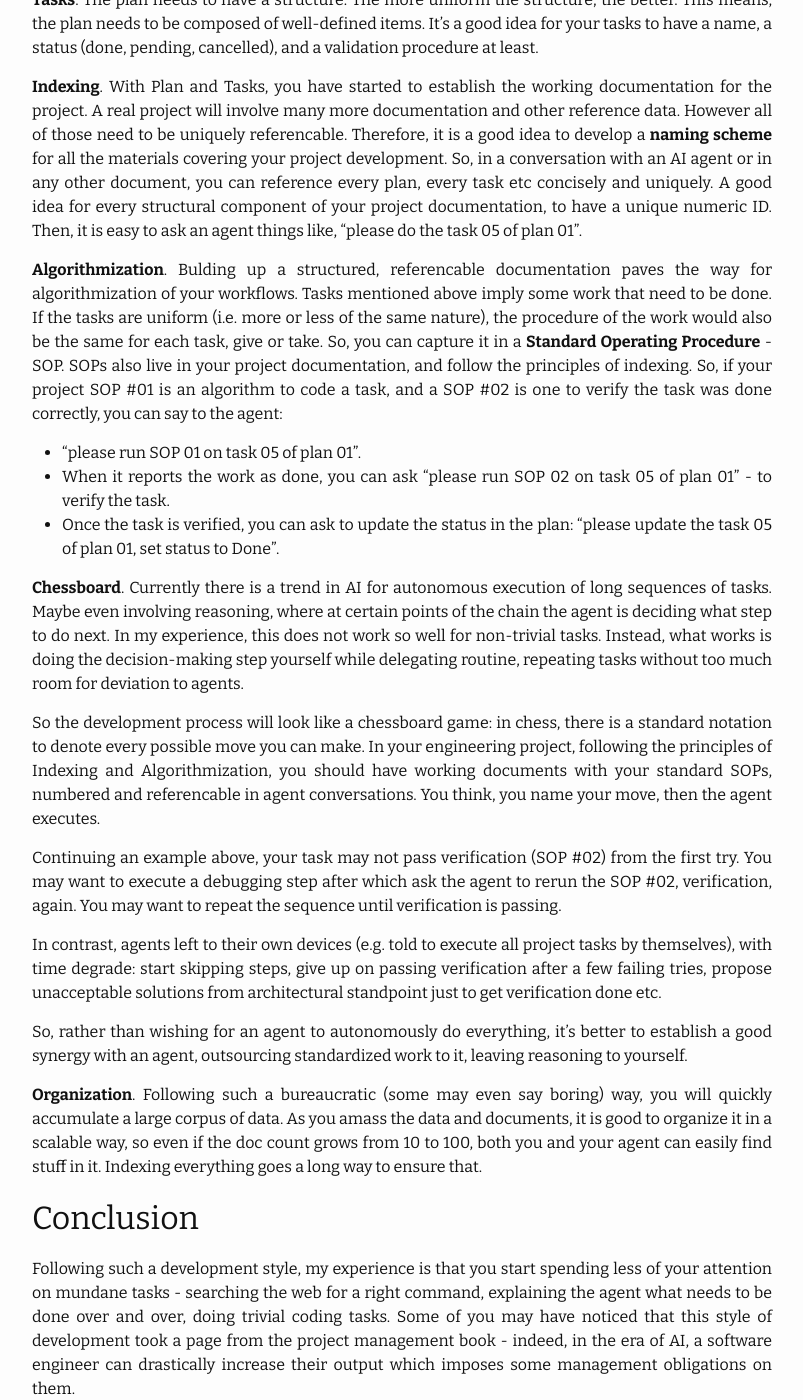
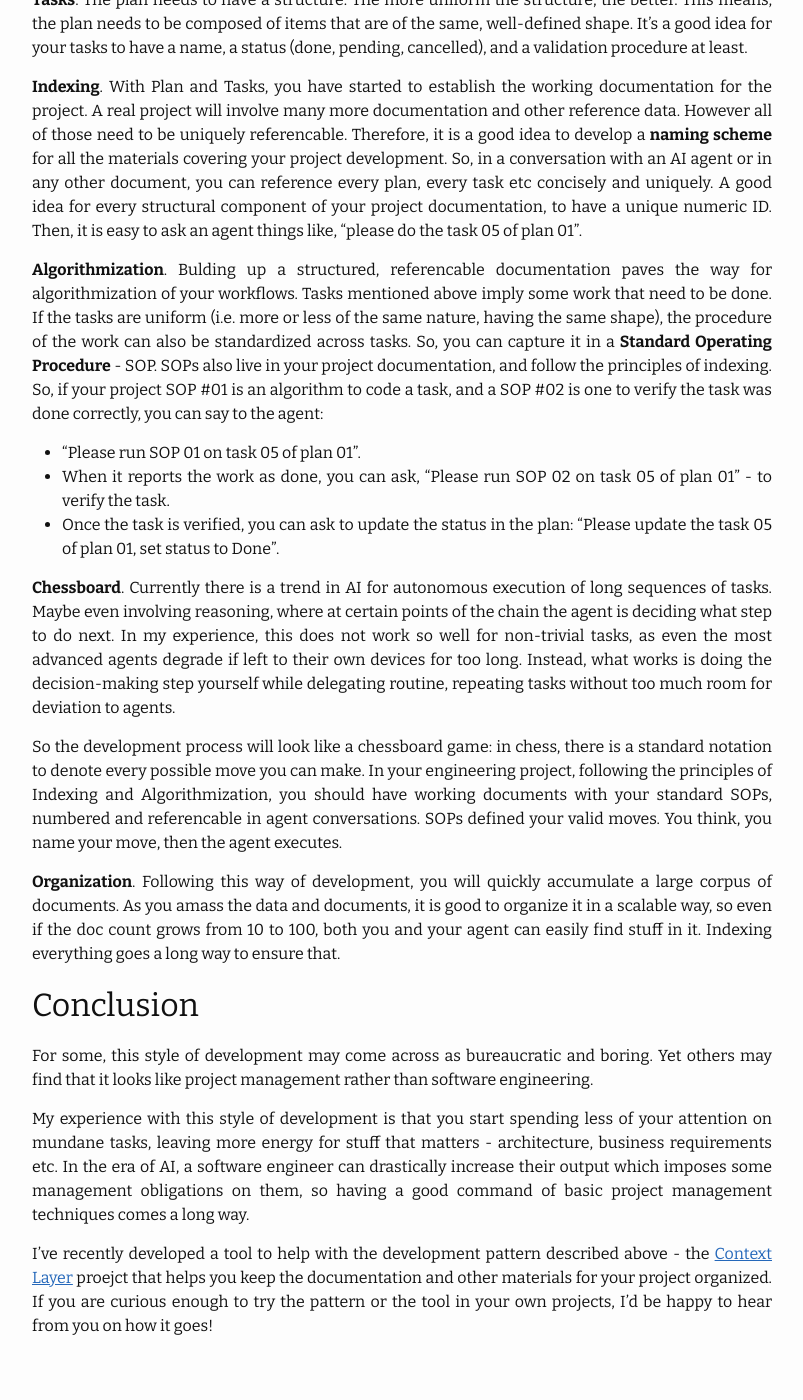
Before and after one commit to anatoliykmetyuk/anatoliykmetyuk.github.io, a Jekyll site: the page built from _posts/2026-03-02-ai-dev-flow.md, in a window 1280 px wide and 1400 px high, scrolled down 446 px. Shown: the whole window, without its empty margins (238-1041 px from the left). Built offline with Jekyll 4.4.1, drawn with Linux system fonts in a browser that asks for light colours; some of the changed text lies outside the part shown.

Commit message:
Article polishings

```diff
--- a/_posts/2026-03-02-ai-dev-flow.md
+++ b/_posts/2026-03-02-ai-dev-flow.md
@@ -6,34 +6,30 @@ layout: post
 
 The key to an effective AI software engineering flow is bureaucracy. Everything needs to be indexed, named, and organzied.
 
+<!-- more -->
+
 **Plan**. First is your plan. Whether you're making an app from scratch, or working on an existing project, plan helps. Cursor has plan mode, however, such a mode is not suitable for long-running plans, work that may span a couple of days, weeks or longer. For long-running work, the plan needs to live in a separate markdown document, readily accessible to AI agents and humans alike for reference.
 
-**Tasks**. The plan needs to have a structure. The more uniform the structure, the better. This means, the plan needs to be composed of well-defined items. It's a good idea for your tasks to have a name, a status (done, pending, cancelled), and a validation procedure at least.
+**Tasks**. The plan needs to have a structure. The more uniform the structure, the better. This means, the plan needs to be composed of items that are of the same, well-defined shape. It's a good idea for your tasks to have a name, a status (done, pending, cancelled), and a validation procedure at least.
 
 **Indexing**. With Plan and Tasks, you have started to establish the working documentation for the project. A real project will involve many more documentation and other reference data. However all of those need to be uniquely referencable. Therefore, it is a good idea to develop a **naming scheme** for all the materials covering your project development. So, in a conversation with an AI agent or in any other document, you can reference every plan, every task etc concisely and uniquely. A good idea for every structural component of your project documentation, to have a unique numeric ID. Then, it is easy to ask an agent things like, "please do the task 05 of plan 01".
 
-**Algorithmization**. Bulding up a structured, referencable documentation paves the way for algorithmization of your workflows. Tasks mentioned above imply some work that need to be done. If the tasks are uniform (i.e. more or less of the same nature), the procedure of the work would also be the same for each task, give or take. So, you can capture it in a **Standard Operating Procedure** - SOP. SOPs also live in your project documentation, and follow the principles of indexing. So, if your project SOP #01 is an algorithm to code a task, and a SOP #02 is one to verify the task was done correctly, you can say to the agent:
+**Algorithmization**. Bulding up a structured, referencable documentation paves the way for algorithmization of your workflows. Tasks mentioned above imply some work that need to be done. If the tasks are uniform (i.e. more or less of the same nature, having the same shape), the procedure of the work can also be standardized across tasks. So, you can capture it in a **Standard Operating Procedure** - SOP. SOPs also live in your project documentation, and follow the principles of indexing. So, if your project SOP #01 is an algorithm to code a task, and a SOP #02 is one to verify the task was done correctly, you can say to the agent:
 
-- "please run SOP 01 on task 05 of plan 01".
-- When it reports the work as done, you can ask "please run SOP 02 on task 05 of plan 01" - to verify the task.
-- Once the task is verified, you can ask to update the status in the plan: "please update the task 05 of plan 01, set status to Done".
+- "Please run SOP 01 on task 05 of plan 01".
+- When it reports the work as done, you can ask, "Please run SOP 02 on task 05 of plan 01" - to verify the task.
+- Once the task is verified, you can ask to update the status in the plan: "Please update the task 05 of plan 01, set status to Done".
 
-**Chessboard**. Currently there is a trend in AI for autonomous execution of long sequences of tasks. Maybe even involving reasoning, where at certain points of the chain the agent is deciding what step to do next. In my experience, this does not work so well for non-trivial tasks. Instead, what works is doing the decision-making step yourself while delegating routine, repeating tasks without too much room for deviation to agents.
+**Chessboard**. Currently there is a trend in AI for autonomous execution of long sequences of tasks. Maybe even involving reasoning, where at certain points of the chain the agent is deciding what step to do next. In my experience, this does not work so well for non-trivial tasks, as even the most advanced agents degrade if left to their own devices for too long. Instead, what works is doing the decision-making step yourself while delegating routine, repeating tasks without too much room for deviation to agents.
 
-So the development process will look like a chessboard game: in chess, there is a standard notation to denote every possible move you can make. In your engineering project, following the principles of Indexing and Algorithmization, you should have working documents with your standard SOPs, numbered and referencable in agent conversations. You think, you name your move, then the agent executes.
+So the development process will look like a chessboard game: in chess, there is a standard notation to denote every possible move you can make. In your engineering project, following the principles of Indexing and Algorithmization, you should have working documents with your standard SOPs, numbered and referencable in agent conversations. SOPs defined your valid moves. You think, you name your move, then the agent executes.
 
-Continuing an example above, your task may not pass verification (SOP #02) from the first try. You may want to execute a debugging step after which ask the agent to rerun the SOP #02, verification, again. You may want to repeat the sequence until verification is passing.
-
-In contrast, agents left to their own devices (e.g. told to execute all project tasks by themselves), with time degrade: start skipping steps, give up on passing verification after a few failing tries, propose unacceptable solutions from architectural standpoint just to get verification done etc.
-
-So, rather than wishing for an agent to autonomously do everything, it's better to establish a good synergy with an agent, outsourcing standardized work to it, leaving reasoning to yourself.
-
-**Organization**. Following such a bureaucratic (some may even say boring) way, you will quickly accumulate a large corpus of data. As you amass the data and documents, it is good to organize it in a scalable way, so even if the doc count grows from 10 to 100, both you and your agent can easily find stuff in it. Indexing everything goes a long way to ensure that.
+**Organization**. Following this way of development, you will quickly accumulate a large corpus of documents. As you amass the data and documents, it is good to organize it in a scalable way, so even if the doc count grows from 10 to 100, both you and your agent can easily find stuff in it. Indexing everything goes a long way to ensure that.
 
 ## Conclusion
 
-Following such a development style, my experience is that you start spending less of your attention on mundane tasks - searching the web for a right command, explaining the agent what needs to be done over and over, doing trivial coding tasks. Some of you may have noticed that this style of development took a page from the project management book - indeed, in the era of AI, a software engineer can drastically increase their output which imposes some management obligations on them.
+For some, this style of development may come across as bureaucratic and boring. Yet others may find that it looks like project management rather than software engineering.
 
-Once the trivial stuff is commoditized via indexing and algorithmization, and the project management layer is figured out, the attention is liberated for doing stuff that AI is still bad at, and, frankly, that is more satisfying for a human to do: thinking about the architecture, long-term trade-offs, polishing the code to a high standard.
+My experience with this style of development is that you start spending less of your attention on mundane tasks, leaving more energy for stuff that matters - architecture, business requirements etc. In the era of AI, a software engineer can drastically increase their output which imposes some management obligations on them, so having a good command of basic project management techniques comes a long way.
 
 I've recently developed a tool to help with the development pattern described above - the [Context Layer](https://ctxlayer.dev) proejct that helps you keep the documentation and other materials for your project organized. If you are curious enough to try the pattern or the tool in your own projects, I'd be happy to hear from you on how it goes!
```
